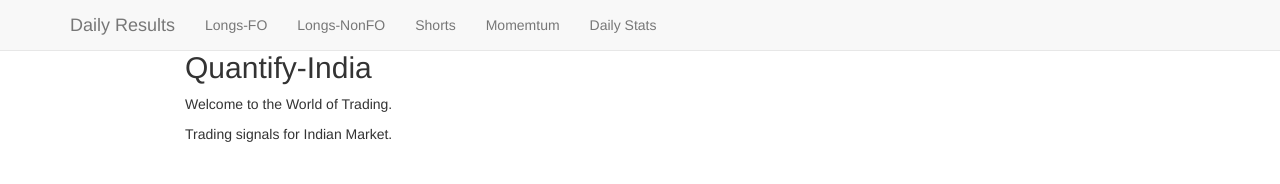
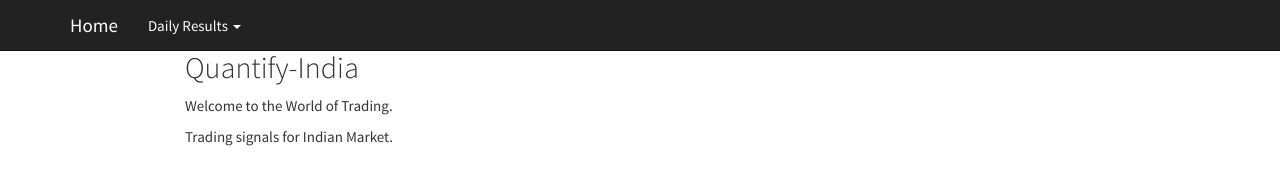
Before and after one commit to rhlaggarwal/rhlaggarwal.github.io, a website: page index.html in a window 1280 px wide. Drawn offline with nearby package versions, Linux system fonts and the light colour scheme; some packages are replaced by stand-ins of ours.

Commit message:
Add files via upload

```diff
--- a/index.html
+++ b/index.html
@@ -15,12 +15,12 @@
 
 <script src="site_libs/jquery-1.11.3/jquery.min.js"></script>
 <meta name="viewport" content="width=device-width, initial-scale=1" />
-<link href="site_libs/bootstrap-3.3.5/css/bootstrap.min.css" rel="stylesheet" />
+<link href="site_libs/bootstrap-3.3.5/css/cosmo.min.css" rel="stylesheet" />
 <script src="site_libs/bootstrap-3.3.5/js/bootstrap.min.js"></script>
 <script src="site_libs/bootstrap-3.3.5/shim/html5shiv.min.js"></script>
 <script src="site_libs/bootstrap-3.3.5/shim/respond.min.js"></script>
 <script src="site_libs/navigation-1.1/tabsets.js"></script>
-<link href="site_libs/highlightjs-9.12.0/default.css" rel="stylesheet" />
+<link href="site_libs/highlightjs-9.12.0/textmate.css" rel="stylesheet" />
 <script src="site_libs/highlightjs-9.12.0/highlight.js"></script>
 
 <style type="text/css">code{white-space: pre;}</style>
@@ -68,6 +68,7 @@
 }
 </style>
 
+<link rel="stylesheet" href="styles.css" type="text/css" />
 
 </head>
 
@@ -176,10 +177,17 @@
         <span class="icon-bar"></span>
         <span class="icon-bar"></span>
       </button>
-      <a class="navbar-brand" href="index.html">Daily Results</a>
+      <a class="navbar-brand" href="index.html">Home</a>
     </div>
     <div id="navbar" class="navbar-collapse collapse">
       <ul class="nav navbar-nav">
+        <li class="dropdown">
+  <a href="#" class="dropdown-toggle" data-toggle="dropdown" role="button" aria-expanded="false">
+    Daily Results
+
+    <span class="caret"></span>
+  </a>
+  <ul class="dropdown-menu" role="menu">
     <li>
       <a href="longsfo.html">Longs-FO</a>
     </li>
@@ -194,6 +202,8 @@
     </li>
     <li>
       <a href="dailyObs.html">Daily Stats</a>
+    </li>
+  </ul>
 </li>
       </ul>
       <ul class="nav navbar-nav navbar-right">
```
Lines whose indentation alone changed are shown as unchanged.
